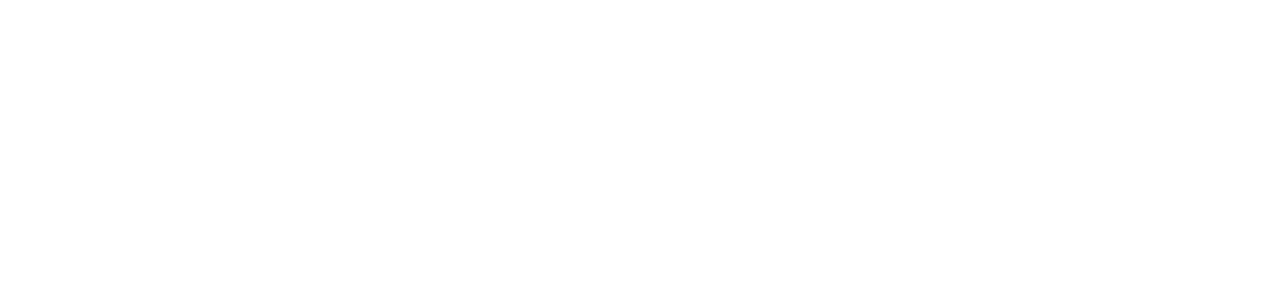
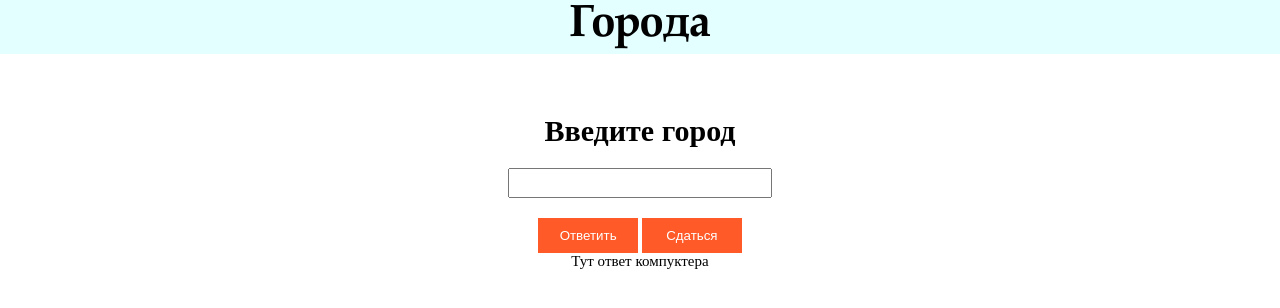
Before and after one commit to Vishenka3/task3, a plain HTML site: page index.html in a window 1280 px wide. Drawn offline with nearby package versions, Linux system fonts and the light colour scheme; files that its build step writes are made by us from their sources.

Commit message:
first commit. Common markers

```diff
--- a/css/style.scss
+++ b/css/style.scss
@@ -0,0 +1,36 @@
+body {
+  padding: 0;
+  margin: 0;
+  font-size: 15px;
+  header{
+    min-height: 50px;
+    text-align: center;
+    font-size: 45px;
+    font-weight: 700;
+    font-family: "Book Antiqua", serif;
+    background-color: rgba(0, 255, 255, 0.11);
+  }
+  #container{
+    text-align: center;
+    .formPlacment{
+      padding-top: 40px;
+      input[type=text]{
+        min-width: 20vw;
+        min-height: 3vh;
+      }
+      .buttons{
+        padding-top: 20px;
+        input{
+          color:white;
+          background-color: #ff5a27;
+          border: none;
+          min-height: 35px;
+          min-width: 100px;
+          &:hover{
+            background-color: #d65829;
+          }
+        }
+      }
+    }
+  }
+}
--- a/index.html
+++ b/index.html
@@ -3,8 +3,24 @@
 <head>
     <meta charset="UTF-8">
     <title>Города</title>
+    <link rel="stylesheet" href="css/style.css">
+    <script src="js/main.js"></script>
 </head>
 <body>
-
+    <header>Города</header>
+    <div id="container">
+        <div class="formPlacment">
+            <h1>Введите город</h1>
+            <form onsubmit="">
+                <input type="text" id="city" name="login" maxlength="32" required>
+                <div class="buttons">
+                    <input type="submit" class="answer" id="submit" value="Ответить">
+                    <input type="reset" id="reset" value="Сдаться" >
+                </div>
+            </form>
+        </div>
+        <div id="answerPlace">Тут ответ компуктера</div>
+    </div>
+    <footer></footer>
 </body>
 </html>
```
